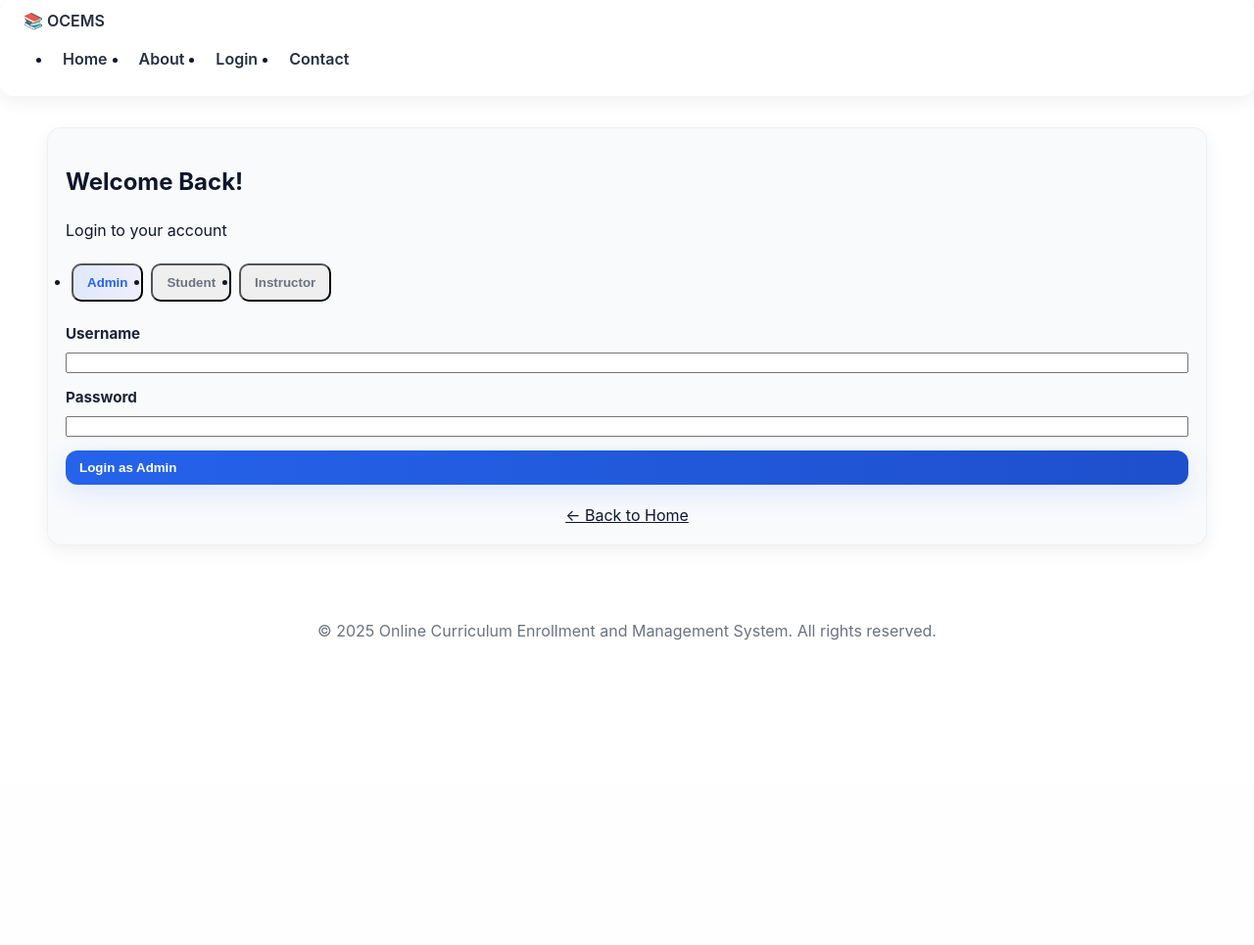
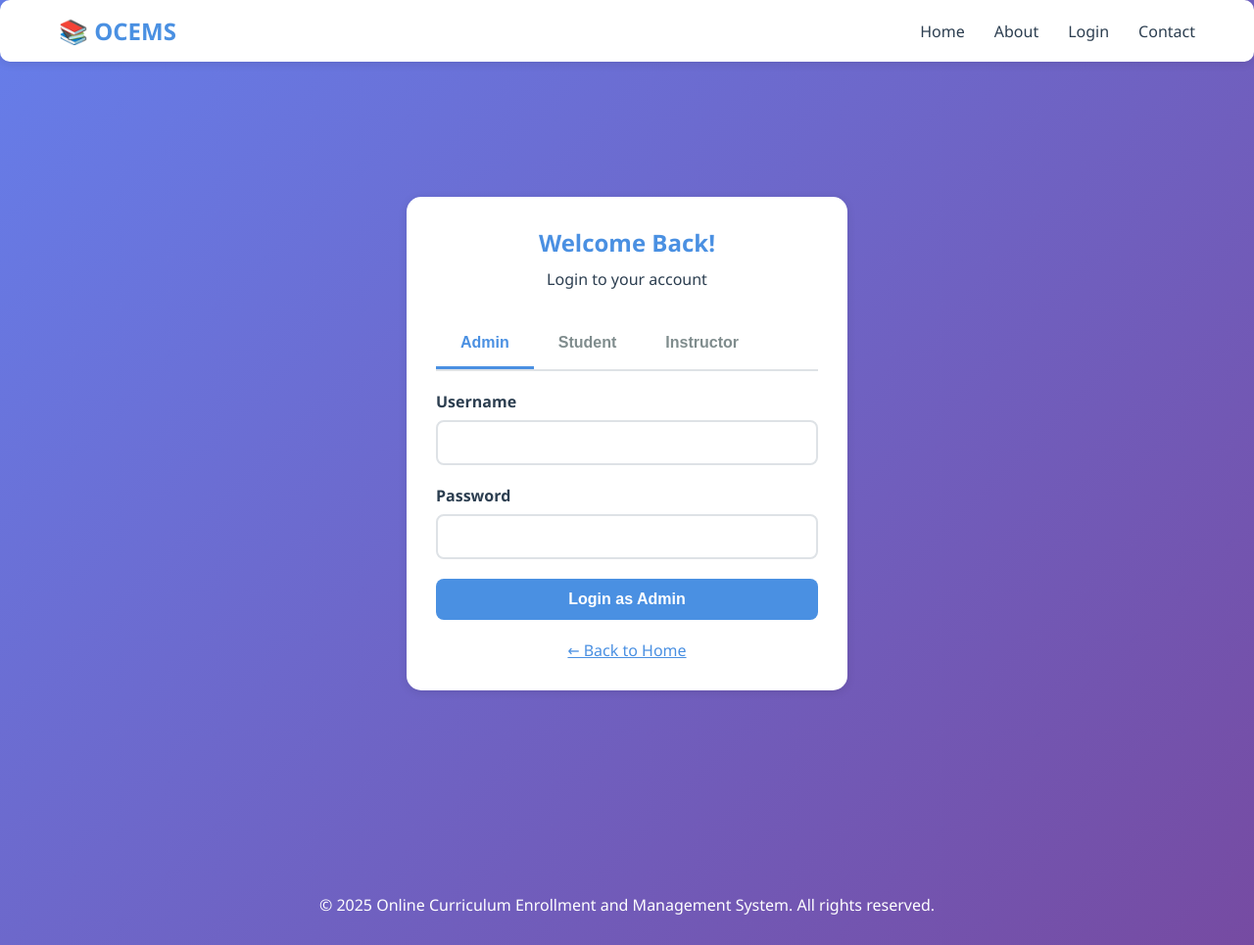
Before and after one commit to leela-akash/pfsd-sdp, a Django app: page /login in a window 1280 px wide. Shown: the whole page at 98% size. Before the commit the page ends 654 px from the top, so only its background shows below. Run offline with Django 5.2, Linux system fonts and the light colour scheme.

Commit message:
fully updated css

```diff
--- a/static/css/style.css
+++ b/static/css/style.css
@@ -1,289 +1,500 @@
-/* "The Best CSS" — Production-ready, ultra-modern, accessible, themable stylesheet
-   - Fluid typography and spacing
-   - Light + Dark themes (system-aware)
-   - CSS variables (design tokens) for easy theming
-   - Component system: navbar, cards, forms, tables, buttons, badges, stats, avatars
-   - Utility classes and responsive grid helpers
-   - Motion reduced support, accessible focus states
-   - Performance-minded (no heavy shadows by default), ready to customize
+* {
+  margin: 0;
+  padding: 0;
+  box-sizing: border-box;
+}
 
-   Usage: replace your stylesheet with this file. Tweak :root tokens for branding.
-*/
+:root {
+  --primary-color: #4a90e2;
+  --secondary-color: #2c3e50;
+  --success-color: #27ae60;
+  --danger-color: #e74c3c;
+  --warning-color: #f39c12;
+  --info-color: #3498db;
+  --light-bg: #f8f9fa;
+  --white: #ffffff;
+  --text-dark: #2c3e50;
+  --text-light: #7f8c8d;
+  --border-color: #dee2e6;
+  --shadow: 0 2px 10px rgba(0,0,0,0.1);
+  --shadow-hover: 0 4px 20px rgba(0,0,0,0.15);
+}
 
-/* =====================================================
-   RESET + GLOBALS
-   ===================================================== */
-   :root{
-    /* --- Color tokens (semantic) --- */
-    --bg: 255 255 255;            /* used as rgb for opacity helpers */
-    --surface: 248 250 252;
-    --primary: 37 99 235;        /* blue-600 */
-    --primary-600: 30 79 204;
-    --accent: 124 58 237;        /* purple-600 */
-    --success: 16 185 129;       /* green-500 */
-    --danger: 239 68 68;         /* red-500 */
-    --warning: 245 158 11;       /* amber-500 */
-    --muted: 107 114 128;        /* gray-500 */
-    --text: 15 23 42;            /* slate-900 */
-    --glass: 255 255 255;
+body {
+  font-family: 'Segoe UI', Tahoma, Geneva, Verdana, sans-serif;
+  background: linear-gradient(135deg, #667eea 0%, #764ba2 100%);
+  min-height: 100vh;
+  color: var(--text-dark);
+}
 
-    /* --- Layout tokens --- */
-    --max-width: 1240px;
-    --page-padding: clamp(16px, 2.6vw, 28px);
+.container {
+  max-width: 1200px;
+  margin: 0 auto;
+  padding: 20px;
+}
 
-    /* --- Radius --- */
-    --r-xs: 6px; --r-sm: 10px; --r-md: 14px; --r-lg: 22px; --r-pill: 999px;
+/* Header Styles */
+.navbar {
+  background: var(--white);
+  box-shadow: var(--shadow);
+  padding: 15px 0;
+  margin-bottom: 30px;
+  border-radius: 10px;
+}
 
-    /* --- Elevation shadows (use sparingly) --- */
-    --shadow-1: 0 6px 18px rgba(2,6,23,0.06);
-    --shadow-2: 0 10px 30px rgba(2,6,23,0.08);
-    --shadow-float: 0 20px 40px rgba(2,6,23,0.12);
+.nav-content {
+  max-width: 1200px;
+  margin: 0 auto;
+  padding: 0 20px;
+  display: flex;
+  justify-content: space-between;
+  align-items: center;
+}
 
-    /* --- Motion --- */
-    --ease: cubic-bezier(.2,.9,.3,1);
-    --dur-fast: 160ms; --dur-med: 280ms; --dur-slow: 420ms;
+.logo {
+  font-size: 24px;
+  font-weight: bold;
+  color: var(--primary-color);
+  text-decoration: none;
+}
 
-    /* --- Typography scale (fluid) --- */
-    --fs-base: clamp(14px, 1.6vw, 16px);
-    --fs-sm: 0.88rem; --fs-lg: 1.125rem; --fs-xl: clamp(20px, 2.6vw, 24px);
-    --fw-regular: 400; --fw-medium: 600; --fw-bold: 700;
+.nav-links {
+  display: flex;
+  list-style: none;
+  gap: 30px;
+}
 
-    /* utilities that rely on rgb variables */
-    --bg-rgb: var(--bg);
-    --text-rgb: var(--text);
+.nav-links a {
+  color: var(--text-dark);
+  text-decoration: none;
+  font-weight: 500;
+  transition: color 0.3s;
+}
+
+.nav-links a:hover {
+  color: var(--primary-color);
+}
+
+/* Card Styles */
+.card {
+  background: var(--white);
+  border-radius: 15px;
+  padding: 30px;
+  box-shadow: var(--shadow);
+  margin-bottom: 20px;
+  transition: transform 0.3s, box-shadow 0.3s;
+}
+
+.card:hover {
+  transform: translateY(-5px);
+  box-shadow: var(--shadow-hover);
+}
+
+.card-header {
+  border-bottom: 2px solid var(--border-color);
+  padding-bottom: 15px;
+  margin-bottom: 20px;
+}
+
+.card-title {
+  font-size: 24px;
+  color: var(--primary-color);
+  font-weight: 600;
+}
+
+/* Button Styles */
+.btn {
+  padding: 12px 30px;
+  border: none;
+  border-radius: 8px;
+  font-size: 16px;
+  font-weight: 600;
+  cursor: pointer;
+  transition: all 0.3s;
+  text-decoration: none;
+  display: inline-block;
+  text-align: center;
+}
+
+.btn-primary {
+  background: var(--primary-color);
+  color: var(--white);
+}
+
+.btn-primary:hover {
+  background: #357abd;
+  transform: translateY(-2px);
+  box-shadow: 0 4px 15px rgba(74, 144, 226, 0.4);
+}
+
+.btn-success {
+  background: var(--success-color);
+  color: var(--white);
+}
+
+.btn-success:hover {
+  background: #219a52;
+  transform: translateY(-2px);
+}
+
+.btn-danger {
+  background: var(--danger-color);
+  color: var(--white);
+}
+
+.btn-danger:hover {
+  background: #c0392b;
+  transform: translateY(-2px);
+}
+
+.btn-warning {
+  background: var(--warning-color);
+  color: var(--white);
+}
+
+.btn-warning:hover {
+  background: #d68910;
+}
+
+.btn-secondary {
+  background: var(--text-light);
+  color: var(--white);
+}
+
+.btn-secondary:hover {
+  background: #6c757d;
+}
+
+.btn-sm {
+  padding: 8px 20px;
+  font-size: 14px;
+}
+
+/* Form Styles */
+.form-group {
+  margin-bottom: 20px;
+}
+
+.form-label {
+  display: block;
+  margin-bottom: 8px;
+  font-weight: 600;
+  color: var(--text-dark);
+}
+
+.form-control {
+  width: 100%;
+  padding: 12px 15px;
+  border: 2px solid var(--border-color);
+  border-radius: 8px;
+  font-size: 16px;
+  transition: border-color 0.3s;
+}
+
+.form-control:focus {
+  outline: none;
+  border-color: var(--primary-color);
+}
+
+.form-select {
+  width: 100%;
+  padding: 12px 15px;
+  border: 2px solid var(--border-color);
+  border-radius: 8px;
+  font-size: 16px;
+  background: var(--white);
+}
+
+/* Table Styles */
+.table-container {
+  overflow-x: auto;
+  border-radius: 10px;
+  box-shadow: var(--shadow);
+}
+
+table {
+  width: 100%;
+  border-collapse: collapse;
+  background: var(--white);
+}
+
+thead {
+  background: var(--primary-color);
+  color: var(--white);
+}
+
+th {
+  padding: 15px;
+  text-align: left;
+  font-weight: 600;
+}
+
+td {
+  padding: 15px;
+  border-bottom: 1px solid var(--border-color);
+}
+
+tbody tr:hover {
+  background: var(--light-bg);
+}
+
+/* Alert Styles */
+.alert {
+  padding: 15px 20px;
+  border-radius: 8px;
+  margin-bottom: 20px;
+  font-weight: 500;
+}
+
+.alert-success {
+  background: #d4edda;
+  color: #155724;
+  border-left: 4px solid var(--success-color);
+}
+
+.alert-danger {
+  background: #f8d7da;
+  color: #721c24;
+  border-left: 4px solid var(--danger-color);
+}
+
+.alert-warning {
+  background: #fff3cd;
+  color: #856404;
+  border-left: 4px solid var(--warning-color);
+}
+
+.alert-info {
+  background: #d1ecf1;
+  color: #0c5460;
+  border-left: 4px solid var(--info-color);
+}
+
+/* Grid System */
+.row {
+  display: flex;
+  flex-wrap: wrap;
+  margin: -10px;
+}
+
+.col {
+  padding: 10px;
+  flex: 1;
+}
+
+.col-md-6 {
+  flex: 0 0 50%;
+  padding: 10px;
+}
+
+.col-md-4 {
+  flex: 0 0 33.333%;
+  padding: 10px;
+}
+
+.col-md-3 {
+  flex: 0 0 25%;
+  padding: 10px;
+}
+
+/* Dashboard Stats */
+.stats-grid {
+  display: grid;
+  grid-template-columns: repeat(auto-fit, minmax(250px, 1fr));
+  gap: 20px;
+  margin-bottom: 30px;
+}
+
+.stat-card {
+  background: var(--white);
+  padding: 25px;
+  border-radius: 15px;
+  box-shadow: var(--shadow);
+  text-align: center;
+}
+
+.stat-icon {
+  font-size: 40px;
+  margin-bottom: 15px;
+}
+
+.stat-value {
+  font-size: 32px;
+  font-weight: bold;
+  color: var(--primary-color);
+  margin-bottom: 5px;
+}
+
+.stat-label {
+  color: var(--text-light);
+  font-size: 14px;
+}
+
+/* Login Page */
+.login-container {
+  display: flex;
+  justify-content: center;
+  align-items: center;
+  min-height: calc(100vh - 100px);
+}
+
+.login-card {
+  max-width: 450px;
+  width: 100%;
+}
+
+.login-header {
+  text-align: center;
+  margin-bottom: 30px;
+}
+
+.login-header h2 {
+  color: var(--primary-color);
+  margin-bottom: 10px;
+}
+
+/* Navigation Tabs */
+.nav-tabs {
+  display: flex;
+  list-style: none;
+  border-bottom: 2px solid var(--border-color);
+  margin-bottom: 20px;
+}
+
+.nav-tab {
+  padding: 15px 25px;
+  cursor: pointer;
+  border: none;
+  background: none;
+  font-size: 16px;
+  font-weight: 600;
+  color: var(--text-light);
+  border-bottom: 3px solid transparent;
+  transition: all 0.3s;
+}
+
+.nav-tab:hover {
+  color: var(--primary-color);
+}
+
+.nav-tab.active {
+  color: var(--primary-color);
+  border-bottom-color: var(--primary-color);
+}
+
+/* Responsive */
+@media (max-width: 768px) {
+  .nav-links {
+      flex-direction: column;
+      gap: 10px;
   }
 
-  /* DARK THEME (prefers-color-scheme or .dark on body) */
-  @media (prefers-color-scheme: dark) {
-    :root{
-      --bg: 8 10 15;
-      --surface: 18 21 28;
-      --text: 226 232 240;
-      --muted: 148 163 184;
-      --shadow-1: 0 8px 28px rgba(2,6,23,0.6);
-    }
+  .col-md-6,
+  .col-md-4,
+  .col-md-3 {
+      flex: 0 0 100%;
   }
 
-  body.dark{
-    --bg: 8 10 15;
-    --surface: 18 21 28;
-    --text: 226 232 240;
-    --muted: 148 163 184;
+  .stats-grid {
+      grid-template-columns: 1fr;
   }
+}
 
-  /* Basic reset inspired by modern best practices */
-  *{box-sizing:border-box}
-  *::before,*::after{box-sizing:border-box}
-  html,body{height:100%}
-  html{font-family:Inter, ui-sans-serif, system-ui, -apple-system, "Segoe UI", Roboto, "Helvetica Neue", Arial; font-size:16px;}
-  body{
-    margin:0;
-    background-color: rgb(var(--bg-rgb) / 1);
-    color: rgb(var(--text-rgb) / 1);
-    -webkit-font-smoothing:antialiased; -moz-osx-font-smoothing:grayscale;
-    line-height:1.45;
-    font-size:var(--fs-base);
+/* Action Buttons */
+.action-buttons {
+  display: flex;
+  gap: 10px;
+  flex-wrap: wrap;
+}
+
+.action-buttons a,
+.action-buttons button {
+  padding: 8px 15px;
+  border-radius: 5px;
+  text-decoration: none;
+  font-size: 14px;
+  border: none;
+  cursor: pointer;
+}
+
+/* Empty State */
+.empty-state {
+  text-align: center;
+  padding: 60px 20px;
+  color: var(--text-light);
+}
+
+.empty-state-icon {
+  font-size: 64px;
+  margin-bottom: 20px;
+}
+
+.empty-state-text {
+  font-size: 18px;
+  margin-bottom: 20px;
+}
+
+/* Footer */
+.footer {
+  text-align: center;
+  padding: 30px 0;
+  color: var(--white);
+  margin-top: 50px;
+}
+
+/* Animations */
+@keyframes fadeIn {
+  from {
+      opacity: 0;
+      transform: translateY(20px);
   }
+  to {
+      opacity: 1;
+      transform: translateY(0);
+  }
+}
 
-  /* Respect reduced motion */
-  @media (prefers-reduced-motion: reduce){
-    :root{--dur-fast: 10ms; --dur-med: 10ms; --dur-slow: 10ms}
-    *{animation:none!important; transition:none!important}
-  }
+.fade-in {
+  animation: fadeIn 0.5s ease-in;
+}
 
-  /* =====================================================
-     CONTAINER + LAYOUT
-     ===================================================== */
-  .container{
-    max-width:var(--max-width);
-    margin:32px auto;
-    padding-inline:var(--page-padding);
-  }
+/* Utility Classes */
+.text-center {
+  text-align: center;
+}
 
-  /* Grid: primary content + sidebar */
-  .grid{
-    display:grid;
-    grid-template-columns: 1fr 320px;
-    gap: clamp(16px, 2.2vw, 28px);
-  }
-  @media (max-width:1024px){
-    .grid{grid-template-columns:1fr}
-  }
+.text-right {
+  text-align: right;
+}
 
-  .row{display:flex;flex-wrap:wrap;margin:calc(var(--page-padding) * -0.2)}
-  .col{padding:calc(var(--page-padding) * 0.2)}
-  .col-6{flex:0 0 50%}
-  .col-4{flex:0 0 33.3333%}
-  .col-3{flex:0 0 25%}
-  @media (max-width:900px){.col-6,.col-4,.col-3{flex:0 0 100%}}
+.mb-3 {
+  margin-bottom: 1rem;
+}
 
-  /* =====================================================
-     NAVBAR
-     ===================================================== */
-  .navbar{
-    display:flex;align-items:center;justify-content:space-between;gap:12px;
-    background: linear-gradient(180deg, rgba(var(--bg-rgb)/0.9), rgba(var(--bg-rgb)/0.85));
-    padding:10px 14px;border-radius:var(--r-md);box-shadow:var(--shadow-1);
-    backdrop-filter: blur(6px);
-  }
-  .navbar .brand{display:flex;align-items:center;gap:12px;text-decoration:none;color:rgb(var(--primary)/1);font-weight:var(--fw-bold)}
-  .logo-mark{width:44px;height:44px;border-radius:12px;background:linear-gradient(135deg, rgb(var(--primary)/1), rgb(var(--accent)/1));display:flex;align-items:center;justify-content:center;color:white;font-weight:800}
-  .navbar .nav-links{display:flex;gap:12px;align-items:center}
-  .navbar a{color:rgb(var(--text)/0.9);text-decoration:none;padding:8px 10px;border-radius:10px;font-weight:600}
-  .navbar a:hover{color:rgb(var(--primary)/1);transform:translateY(-2px)}
+.mb-4 {
+  margin-bottom: 2rem;
+}
 
-  /* =====================================================
-     CARDS
-     ===================================================== */
-  .card{
-    background: linear-gradient(180deg, rgb(var(--surface)/1), rgba(var(--surface)/1));
-    border-radius:var(--r-md);
-    padding:18px;
-    box-shadow:var(--shadow-1);
-    border:1px solid rgba(2,6,23,0.04);
-    transition: transform var(--dur-med) var(--ease), box-shadow var(--dur-med) var(--ease);
-  }
-  .card:hover{transform:translateY(-6px);box-shadow:var(--shadow-2)}
-  .card--glass{
-    background: linear-gradient(180deg, rgba(var(--glass)/0.6), rgba(var(--glass)/0.45));
-    backdrop-filter: blur(8px);
-    border:1px solid rgba(255,255,255,0.08);
-  }
-  .card-header{display:flex;justify-content:space-between;align-items:center;margin-bottom:12px}
-  .card-title{font-size:var(--fs-lg);font-weight:var(--fw-bold);color:rgb(var(--primary)/1)}
-  .card-sub{font-size:0.95rem;color:rgb(var(--muted)/1)}
+.mt-3 {
+  margin-top: 1rem;
+}
 
-  /* =====================================================
-     BUTTONS
-     ===================================================== */
-  .btn{display:inline-flex;align-items:center;gap:10px;padding:10px 14px;border-radius:12px;font-weight:700;border:none;cursor:pointer;transition:transform var(--dur-fast) var(--ease), box-shadow var(--dur-fast) var(--ease);text-decoration:none}
-  .btn:focus{outline-offset:3px;box-shadow:0 0 0 4px rgb(var(--primary)/0.12)}
+.mt-4 {
+  margin-top: 2rem;
+}
 
-  .btn-primary{background:linear-gradient(90deg, rgb(var(--primary)/1), rgb(var(--primary-600)/1));color:white;box-shadow:0 8px 28px rgba(37,99,235,0.12)}
-  .btn-primary:hover{transform:translateY(-3px)}
+.text-primary {
+  color: var(--primary-color);
+}
 
-  .btn-ghost{background:transparent;border:1px solid rgba(var(--muted)/0.12);color:rgb(var(--text)/1)}
-  .btn-outline{background:transparent;border:1px solid rgb(var(--primary)/0.14);color:rgb(var(--primary)/1)}
-  .btn-success{background:linear-gradient(90deg, rgb(var(--success)/1), #059669);color:white}
-  .btn-danger{background:linear-gradient(90deg, rgb(var(--danger)/1), #dc2626);color:white}
-  .btn-sm{padding:6px 10px;font-size:0.9rem;border-radius:10px}
+.text-success {
+  color: var(--success-color);
+}
 
-  /* Icon button */
-  .btn-icon{width:40px;height:40px;padding:0;justify-content:center;border-radius:10px}
+.text-danger {
+  color: var(--danger-color);
+}
 
-  /* =====================================================
-     FORMS
-     ===================================================== */
-  .form-group{display:flex;flex-direction:column;gap:8px;margin-bottom:14px}
-  .form-label{font-weight:700;color:rgb(var(--text)/0.95);font-size:0.95rem}
-  .input, .select, .textarea{padding:12px 14px;border-radius:12px;border:1px solid rgba(2,6,23,0.06);background:transparent;font-size:0.95rem;transition:box-shadow var(--dur-fast),border-color var(--dur-fast)}
-  .input:focus, .select:focus, .textarea:focus{outline:none;border-color:rgb(var(--primary)/1);box-shadow:0 6px 18px rgba(37,99,235,0.06)}
-  .textarea{min-height:120px;resize:vertical}
-  .form-help{font-size:0.85rem;color:rgb(var(--muted)/1)}
-
-  /* Search input with icon */
-  .input-with-icon{display:flex;align-items:center;gap:8px;padding:8px;border-radius:12px;border:1px solid rgba(2,6,23,0.04)}
-  .input-with-icon input{border:none;background:transparent;flex:1;padding:8px}
-
-  /* =====================================================
-     TABLES
-     ===================================================== */
-  .table-wrap{overflow:auto;border-radius:12px;border:1px solid rgba(2,6,23,0.04)}
-  table{width:100%;border-collapse:collapse;font-size:0.95rem}
-  thead th{background:linear-gradient(90deg, rgb(var(--primary)/1), rgb(var(--primary-600)/1));color:white;padding:14px;text-align:left;font-weight:700}
-  tbody td{padding:14px;border-bottom:1px solid rgba(2,6,23,0.04);color:rgb(var(--text)/0.9)}
-  tbody tr:hover{background:rgba(var(--primary)/0.035)}
-  .table-actions{display:flex;gap:8px}
-
-  /* Compact variant */
-  .table--compact tbody td{padding:10px}
-
-  /* =====================================================
-     STATS / BADGES / AVATARS
-     ===================================================== */
-  .stats{display:grid;grid-template-columns:repeat(auto-fit,minmax(160px,1fr));gap:14px}
-  .stat-card{display:flex;align-items:center;gap:12px;padding:16px;border-radius:12px;background:linear-gradient(180deg, rgba(var(--bg-rgb)/0.6), rgba(var(--surface)/1));box-shadow:var(--shadow-1)}
-  .stat-icon{width:46px;height:46px;border-radius:12px;display:flex;align-items:center;justify-content:center;color:white;font-weight:800;background:linear-gradient(135deg, rgb(var(--primary)/1), rgb(var(--accent)/1))}
-  .stat-value{font-size:1.25rem;font-weight:800;color:rgb(var(--primary)/1)}
-  .stat-label{font-size:0.95rem;color:rgb(var(--muted)/1)}
-
-  .badge{display:inline-block;padding:6px 10px;border-radius:999px;font-weight:700;font-size:0.85rem}
-  .badge--subtle{background:rgba(2,6,23,0.04);color:rgb(var(--muted)/1)}
-  .badge--success{background:rgba(var(--success)/1 / 0.12);color:rgb(var(--success)/1)}
-
-  .avatar{width:40px;height:40px;border-radius:10px;overflow:hidden;display:inline-flex;align-items:center;justify-content:center;background:rgba(2,6,23,0.06);font-weight:700}
-
-  /* =====================================================
-     NAV TABS
-     ===================================================== */
-  .nav-tabs{display:flex;gap:8px;padding:6px;border-radius:12px;background:transparent}
-  .nav-tab{padding:10px 14px;border-radius:10px;cursor:pointer;font-weight:700;color:rgb(var(--muted)/1)}
-  .nav-tab.active{background:linear-gradient(90deg, rgba(var(--primary)/0.12), rgba(var(--accent)/0.06));color:rgb(var(--primary)/1)}
-
-  /* =====================================================
-     EMPTY STATES + FOOTER
-     ===================================================== */
-  .empty-state{text-align:center;padding:40px 20px;color:rgb(var(--muted)/1)}
-  .empty-state .icon{font-size:56px;margin-bottom:12px}
-  .footer{text-align:center;padding:28px 0;color:rgb(var(--muted)/1)}
-
-  /* =====================================================
-     UTILITIES (small and useful) - keep these minimal
-     ===================================================== */
-  .text-center{text-align:center}.text-right{text-align:right}
-  .mb-1{margin-bottom:8px}.mb-2{margin-bottom:12px}.mb-3{margin-bottom:18px}.mt-2{margin-top:12px}
-  .d-block{display:block}.d-inline{display:inline}
-  .flex{display:flex;align-items:center}
-  .fade-in{animation:fadeUp var(--dur-med) var(--ease) both}
-
-  @keyframes fadeUp{from{opacity:0;transform:translateY(8px)}to{opacity:1;transform:none}}
-
-  /* tiny responsive helpers */
-  @media (max-width:640px){
-    .navbar{padding:8px}
-    .logo-mark{width:36px;height:36px}
-  }
-
-  /* =====================================================
-     ACCESSIBILITY
-     ===================================================== */
-  :focus{outline:none}
-  a:focus{outline:3px solid rgba(var(--primary)/0.14);outline-offset:3px}
-  button:focus{outline:3px solid rgba(var(--primary)/0.12);outline-offset:3px}
-
-  /* =====================================================
-     THEME HELPERS (quick presets) - use classes on body
-     ===================================================== */
-  body.theme-blue{--primary: 37 99 235; --accent: 99 102 241}
-  body.theme-green{--primary: 16 185 129; --accent: 6 78 59}
-
-  /* =====================================================
-     PRINT (basic) - keep it simple
-     ===================================================== */
-  @media print{
-    .navbar,.footer,.btn{display:none}
-    body{background:white;color:black}
-    .container{max-width:100%;padding:8px}
-  }
-
-  /* =====================================================
-     EXAMPLE USAGE SNIPPETS (for reference only)
-     ===================================================== */
-  /*
-  <header class="navbar">
-    <a class="brand" href="#"><span class="logo-mark">CM</span>Curriculum Manager</a>
-    <nav class="nav-links"><a href="#">Dashboard</a><a href="#">Courses</a></nav>
-  </header>
-
-  <main class="container">
-    <div class="grid">
-      <section class="card">... main content ...</section>
-      <aside class="card">... sidebar ...</aside>
-    </div>
-  </main>
-  */
-
-  /* End of Stylesheet - congratulations, you now have a highly polished, accessible,
-     responsive, themable CSS foundation suitable for a professional dashboard.
-     Want this converted into SCSS with mixins, or want a matching component HTML
-     demo page? Reply and I'll generate it. */
+.bg-light {
+  background-color: var(--light-bg);
+}
```
